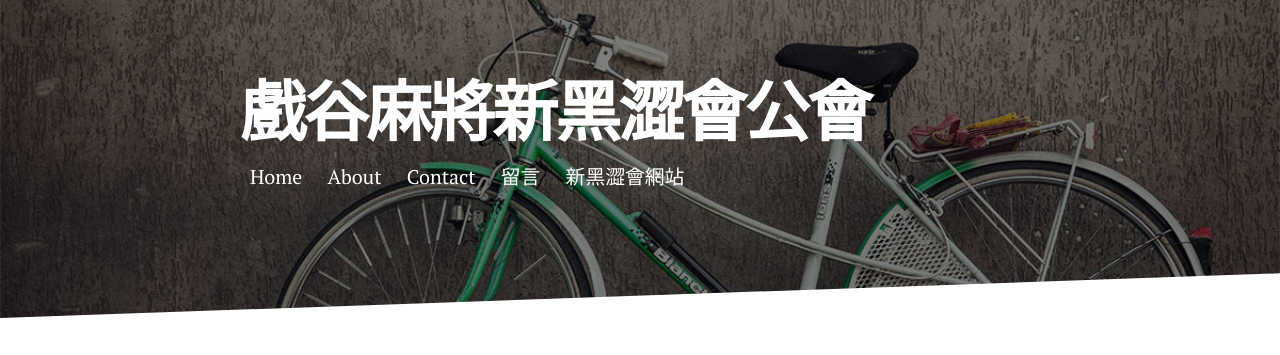
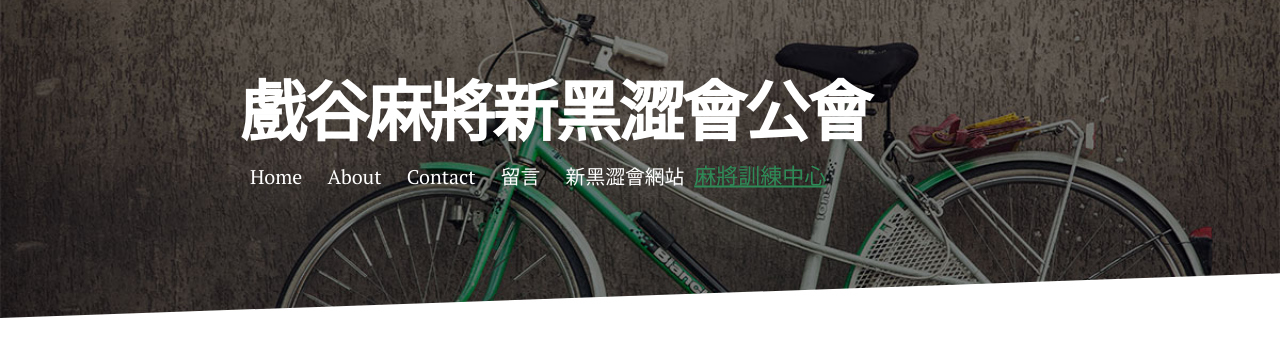
Before and after one commit to jetbomb2012/beloved, a Jekyll site: the page built from index.html, in a window 1280 px wide. Shown: the top 355 px of the page. Built offline with Jekyll 4.4.1, drawn with Linux system fonts in a browser that asks for light colours; nearby versions of some CDN libraries; the list of posts is cut into pages by our own code.

Commit message:
Update header.html

```diff
--- a/_includes/header.html
+++ b/_includes/header.html
@@ -9,7 +9,8 @@
                  </li>
                  {%- endfor -%}
                  <li> <a href="https://github.com/jetbomb2012/beloved/issues/new" target="_blank">留言</a></li>
-                 <li><a href="https://mj-king.top">新黑澀會網站</a></li>
+                 <li><a href="https://mj-king.top">新黑澀會網站</a></li
+                 <li><a href="https://mjok.top">麻將訓練中心</a></li>
              </ul>
          </nav>
      </div>
```
